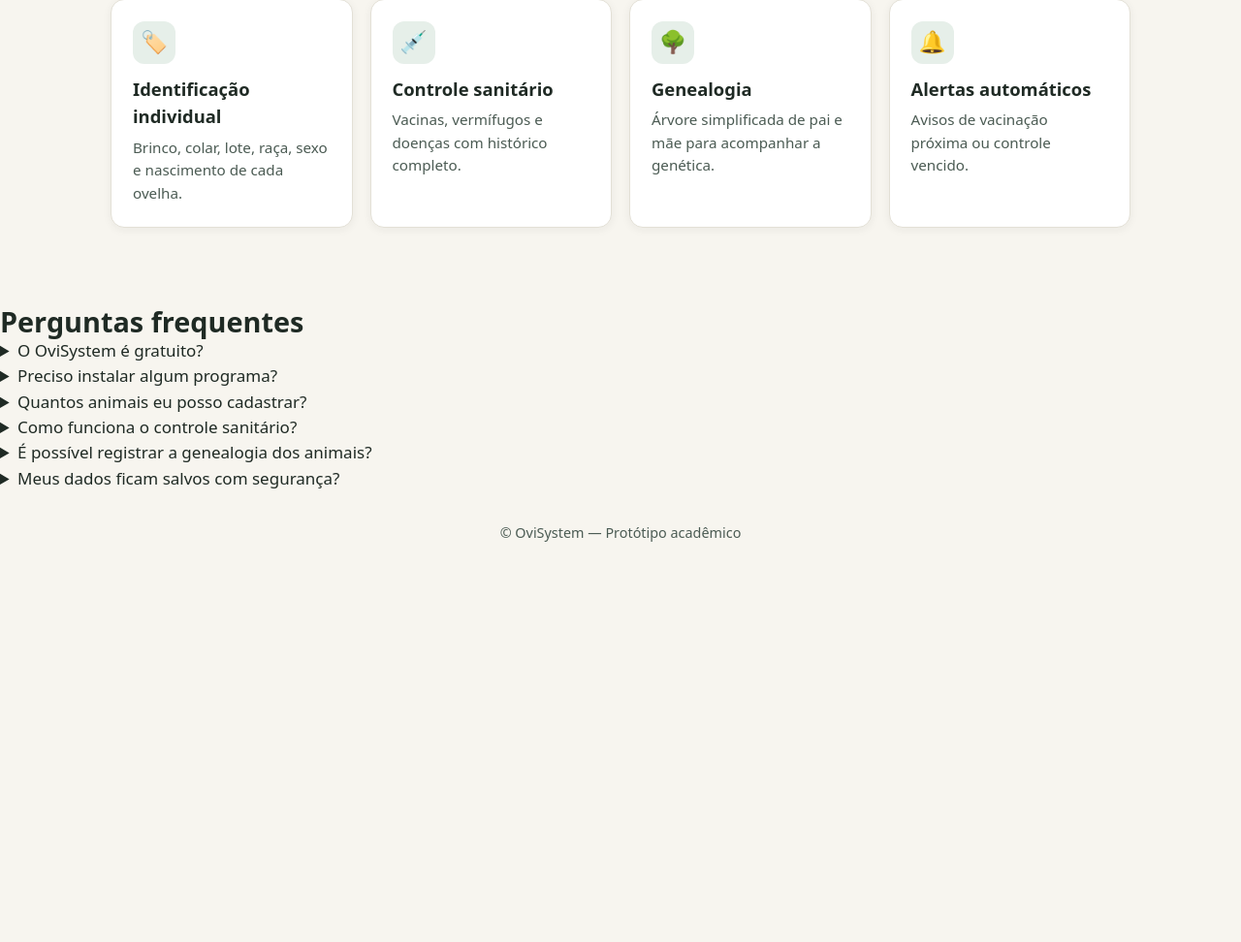
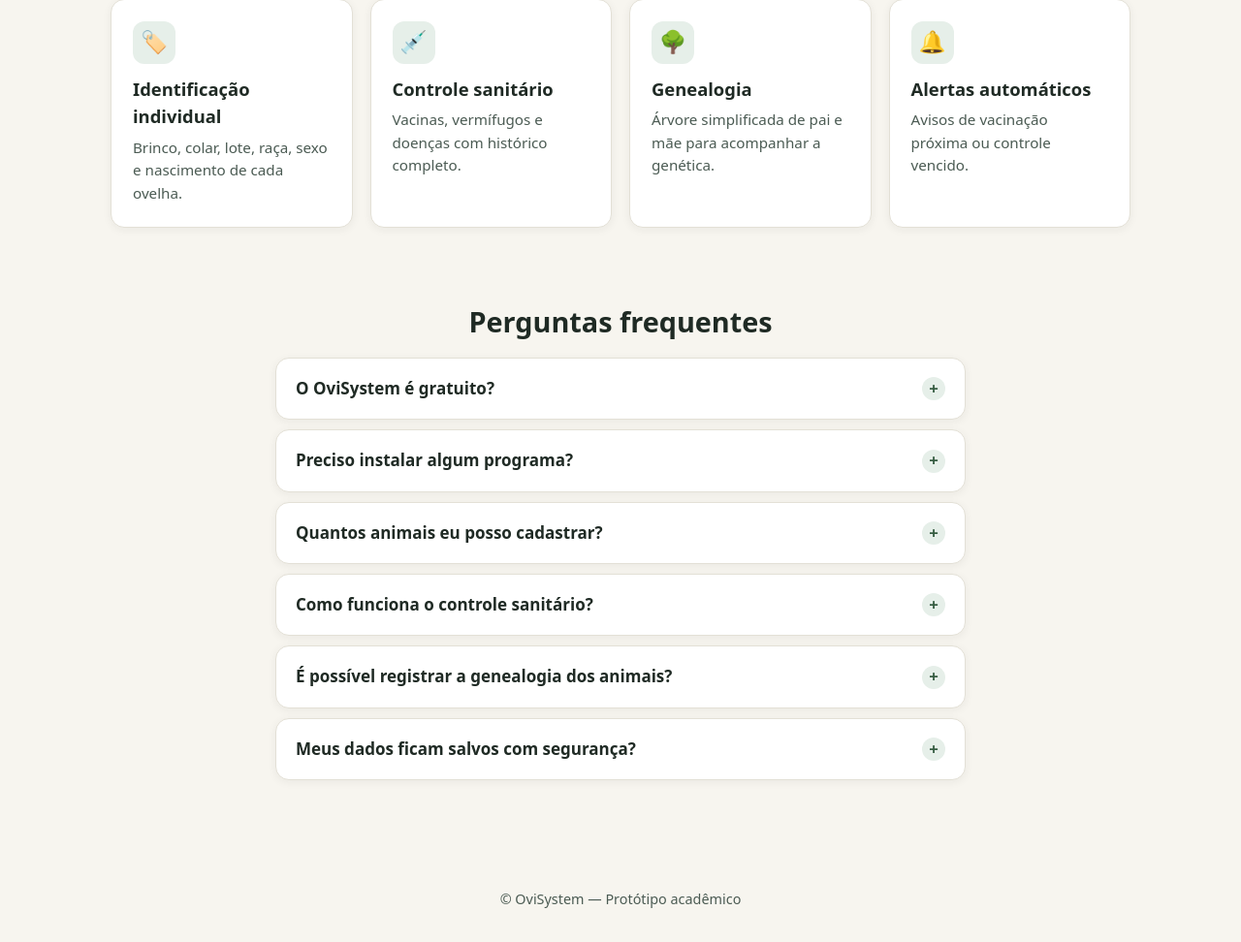
Before and after one commit to joseaugustoaugusto134-web/OviSystem, a PHP site: page /acme-3am/ in a window 1280 px wide. Shown: the part 575-1547 px from the top of the page at 97% size. Before the commit the page ends 1134 px from the top, so only its background shows below. Run offline with PHP 8.4, Linux system fonts and the light colour scheme.

Commit message:
Add files via upload

```diff
--- a/OviSystem/views/assets/_common/styles/home.css
+++ b/OviSystem/views/assets/_common/styles/home.css
@@ -35,6 +35,30 @@
 }
 .feature h3 { margin-bottom: 6px; }
 .feature p { font-size: .95rem; }
+.faq {
+  max-width: 760px; margin: 0 auto; padding: 0 24px 80px;
+}
+.faq h2 { margin-bottom: 20px; text-align: center; }
+.faq__list { display: flex; flex-direction: column; gap: 10px; }
+.faq__item {
+  background: var(--surface); border: 1px solid var(--line);
+  border-radius: var(--radius); box-shadow: var(--shadow); overflow: hidden;
+}
+.faq__item summary {
+  list-style: none; cursor: pointer; padding: 18px 20px;
+  font-weight: 600; display: flex; align-items: center; justify-content: space-between; gap: 12px;
+}
+.faq__item summary::-webkit-details-marker { display: none; }
+.faq__item summary::after {
+  content: "+"; flex-shrink: 0; width: 24px; height: 24px; border-radius: 50%;
+  background: var(--primary-soft); color: var(--primary-dark);
+  display: grid; place-items: center; font-size: 1.05rem; line-height: 1;
+  transition: transform .15s ease;
+}
+.faq__item[open] summary::after { content: "–"; }
+.faq__item summary:hover { color: var(--primary-dark); }
+.faq__item summary:focus-visible { outline: 2px solid var(--primary); outline-offset: -2px; }
+.faq__item p { padding: 0 20px 18px; }
 @media (max-width: 800px) {
   .hero { grid-template-columns: 1fr; padding: 40px 20px; text-align: center; }
   .hero__cta { justify-content: center; }
```
